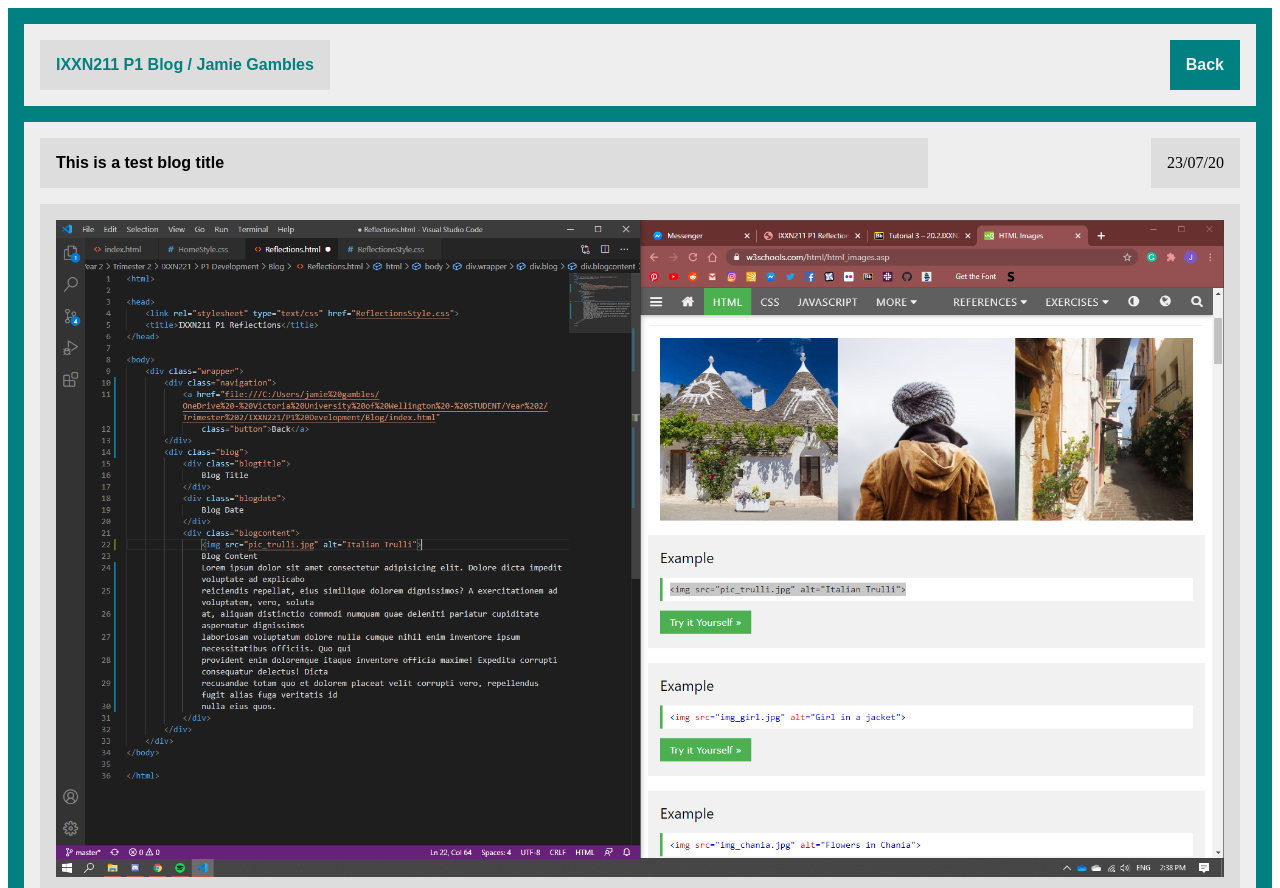
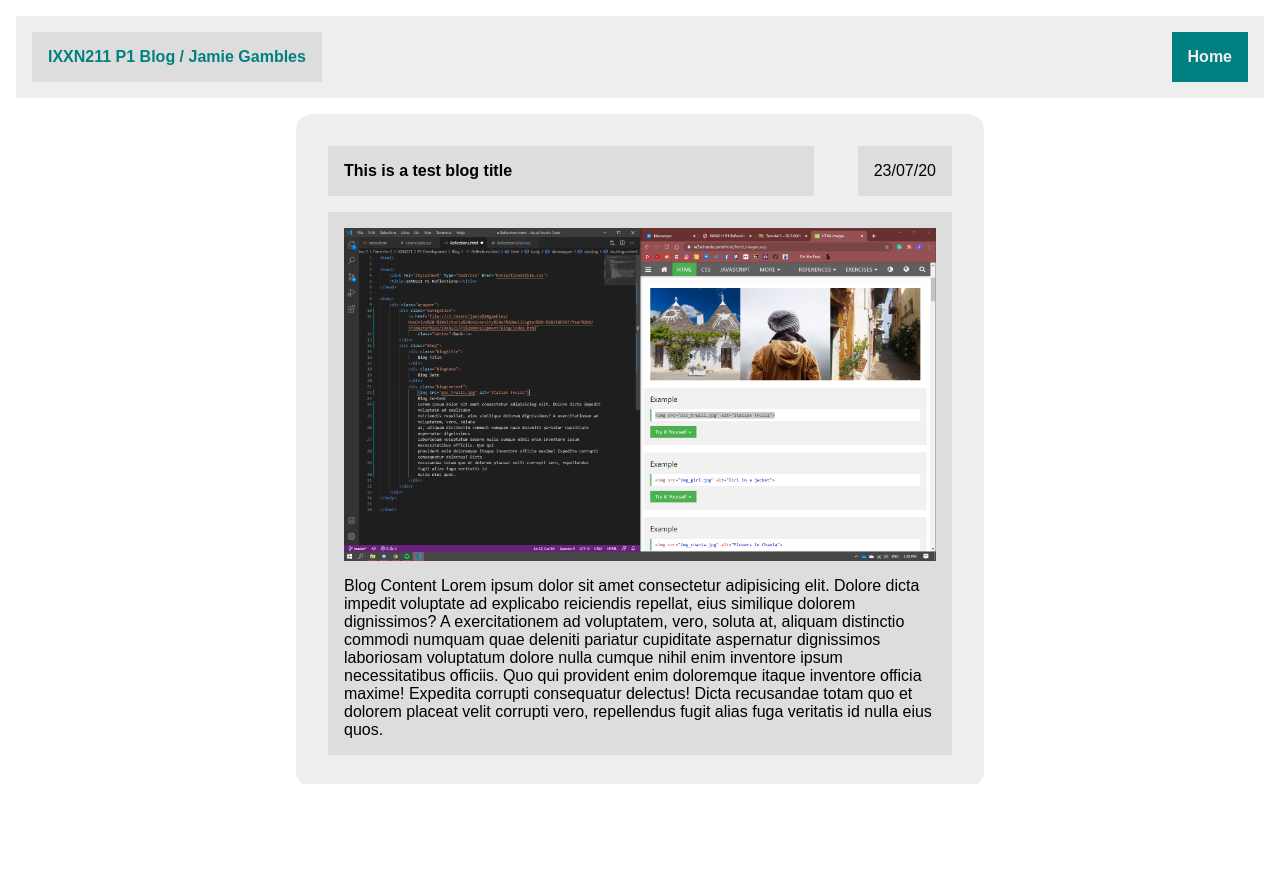
Before and after one commit to JamieGambles/Blog, a plain HTML site: page Reflections.html in a window 1280 px wide. Shown: the top 888 px of the page. After the commit the page ends 800 px from the top, so only its background shows below. Drawn offline with Linux system fonts and the light colour scheme.

Commit message:
Changed from scrolling website to overflow box for the blogs so that the navbar size is retained and there is overall a cleaner aesthetic

```diff
--- a/HomeStyle.css
+++ b/HomeStyle.css
@@ -1,5 +1,9 @@
+body, html {
+  margin: 0px;
+  padding: 0px;
+}
+
 .wrapper {
-  background: teal;
   display: grid;
   grid-template-columns: 1fr;
   padding: 1em;
--- a/Reflections.html
+++ b/Reflections.html
@@ -6,14 +6,17 @@
 </head>
 
 <body>
+
     <div class="wrapper">
-        <div class="navigation">
+        <nav>
             <div class="name">
                 IXXN211 P1 Blog / Jamie Gambles
             </div>
-            <a href="file:///C:/Users/jamie%20gambles/OneDrive%20-%20Victoria%20University%20of%20Wellington%20-%20STUDENT/Year%202/Trimester%202/IXXN221/P1%20Development/Blog/index.html"
-                class="button">Back</a>
-        </div>
+            <a href="index.html"
+                class="button">Home</a>
+        </nav>
+
+        <div class="allblogs">
         <div class="blog">
             <div class="blogtitle">
                 This is a test blog title
@@ -59,6 +62,7 @@
             </div>
         </div>
     </div>
+    </div>
 </body>
 
 </html>
--- a/ReflectionsStyle.css
+++ b/ReflectionsStyle.css
@@ -1,17 +1,26 @@
+body, html {
+    margin: 0px;
+    padding: 0px;
+}
+
 .wrapper {
     display: grid;
     grid-template-columns: 1fr;
     padding: 1em;
     grid-gap: 1em;
-    background: teal;
+
+
+    height: 100vh;
+    box-sizing: border-box;
 }
 
-.navigation {
+nav {
     background: #eee;
     padding: 1em;
     display: grid;
     grid-template-columns: 1fr 1fr;
     grid-gap: 1em;
+
 
 }
 
@@ -46,12 +55,22 @@
     transition: .2s;
 }
 
+.allblogs {
+    display: grid;
+    grid-template-columns: 1fr;
+    overflow: auto;
+    grid-gap: 1em
+}
+
 .blog {
     background: #eee;
-    padding: 1em;
+    padding: 2em;
     display: grid;
-    grid-template-columns: 3fr 1fr;
+    grid-template-columns: 4fr 1fr;
     grid-gap: 1em;
+    width: 50%;
+    justify-self: center;
+    border-radius: 1em;
 }
 
 .blogtitle {
@@ -68,12 +87,15 @@
     padding: 1em;
     justify-self: end;
     align-self: center;
+    font-family: sans-serif;
 }
 
 .blogcontent {
     background: #ddd;
     padding: 1em;
     grid-column: 1/3;
+    font-family: sans-serif;
+
 }
 
 img {
@@ -81,3 +103,23 @@ img {
     height: auto;
     padding-bottom: 1em;
 }
+
+::-webkit-scrollbar {
+    width: 1em;
+    height: 12px;
+    }
+
+    ::-webkit-scrollbar-track {
+    border: 1px solid teal;
+    width: 1em;
+
+    }
+
+    ::-webkit-scrollbar-thumb {
+    background: teal;
+
+    }
+
+    ::-webkit-scrollbar-thumb:hover {
+    background: teal;
+    }
```
Also changed, not shown: index.html (+1 -1 lines).
